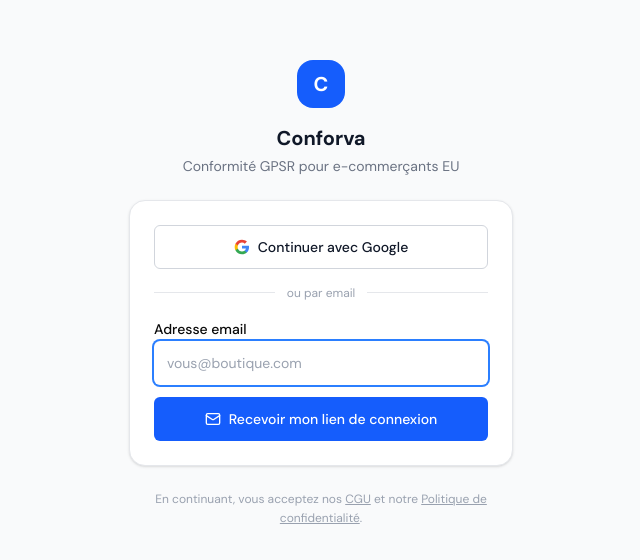
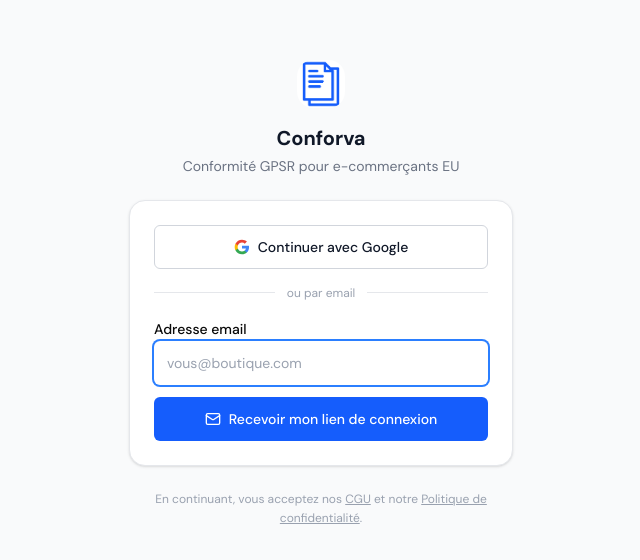
Before and after one commit to dais-heroique/Conforva, a Next.js app: page /auth/login in a window 1280 px wide. Shown: the part 106-666 px from the top of the page, without its empty margins (319-959 px from the left). Built offline with nearby package versions, Linux system fonts and the light colour scheme; no server answers.

Commit message:
Replace 'C' placeholder with logo image on login page
https://claude.ai/code/session_01DJjhQVqkxmNkqPLa6dgs1x

```diff
--- a/src/app/(auth)/auth/login/page.tsx
+++ b/src/app/(auth)/auth/login/page.tsx
@@ -74,7 +74,7 @@ export default function LoginPage() {
 
         <div className="text-center">
           <Link href="/">
-            <div className="inline-flex h-12 w-12 items-center justify-center rounded-2xl bg-blue-600 text-white font-bold text-xl mb-4 hover:bg-blue-700 transition-colors">C</div>
+            <img src="/favicon.png" alt="Conforva" className="h-12 w-12 object-contain rounded-2xl mx-auto mb-4" />
           </Link>
           <h1 className="text-xl font-bold text-gray-900">Conforva</h1>
           <p className="text-gray-500 text-sm mt-1">{tLogin.subtitle}</p>
```
